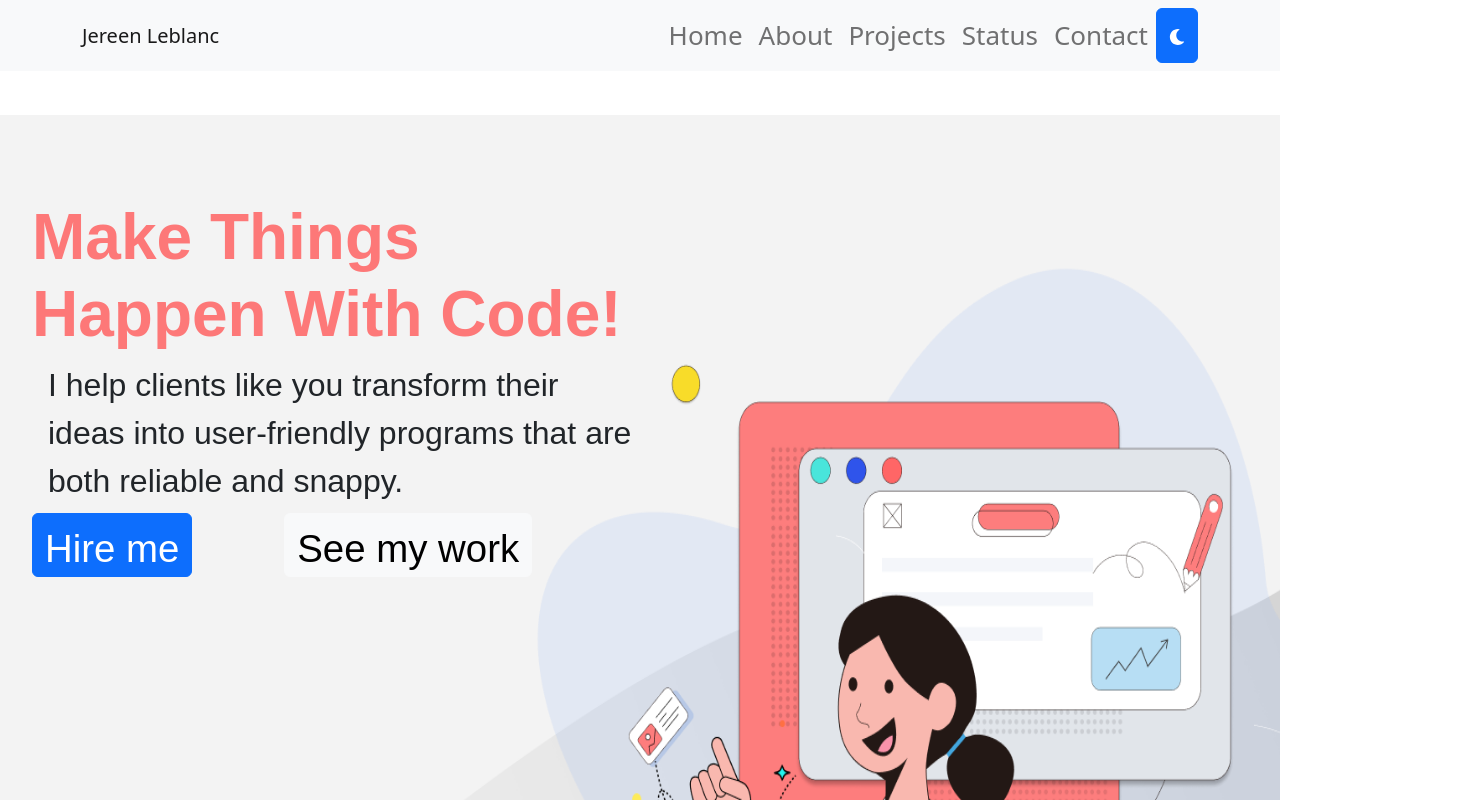
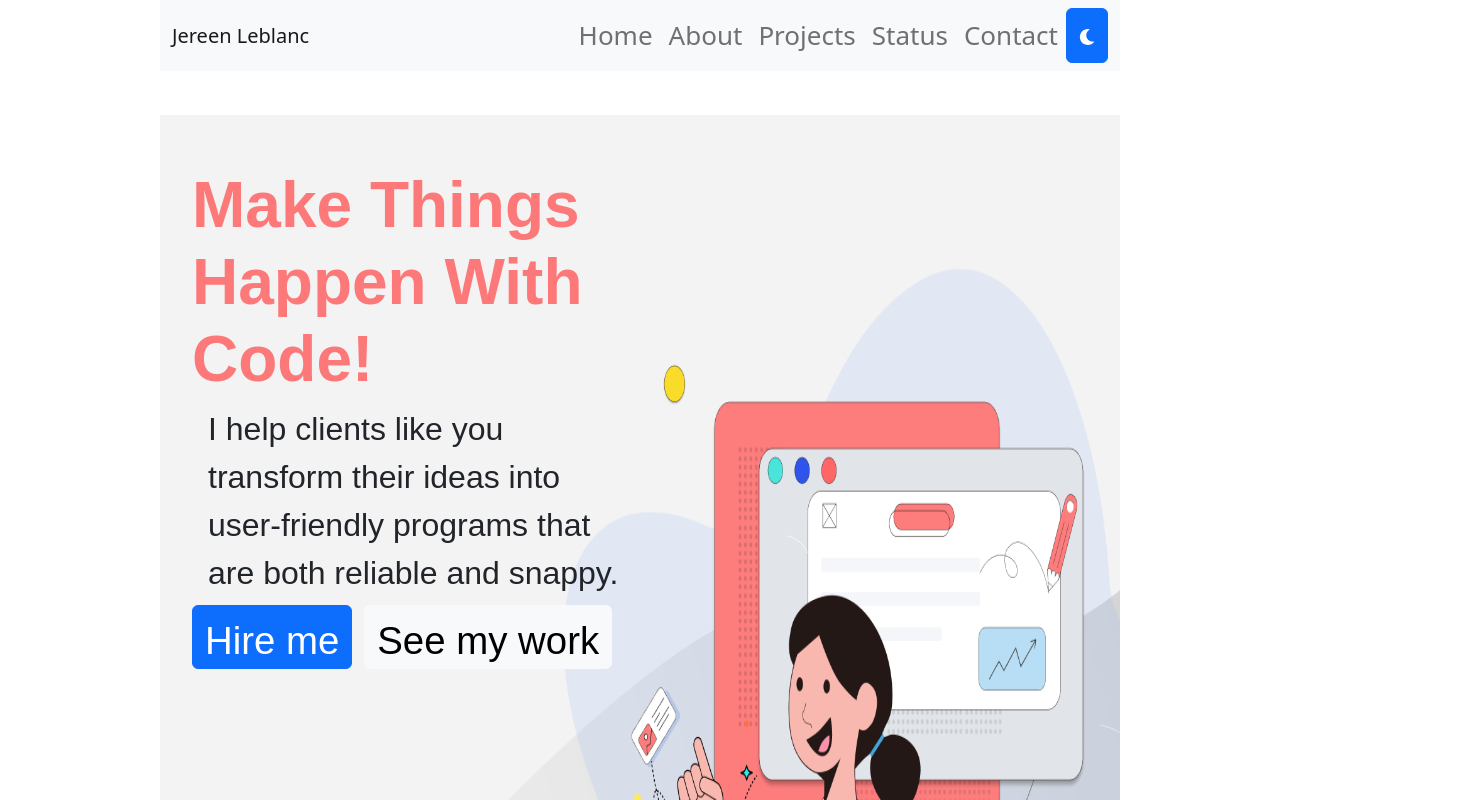
Before and after one commit to RubyRays/j-site-repo, a React (Create React App) app: page / in a window 1280 px wide. Shown: the top 800 px of the page, 1472 px wide, since content can reach past the window. Built offline with nearby package versions, Linux system fonts and the light colour scheme; the HTML template or start-up script is replaced by a standard one.

Commit message:
"feat: App css changes on margin and width"

```diff
--- a/src/App.css
+++ b/src/App.css
@@ -6,6 +6,7 @@
   margin-left: auto;
   margin-right: auto;
   min-width: 20rem;
+  width: 60rem;
 }
 
 .App-logo {
```
